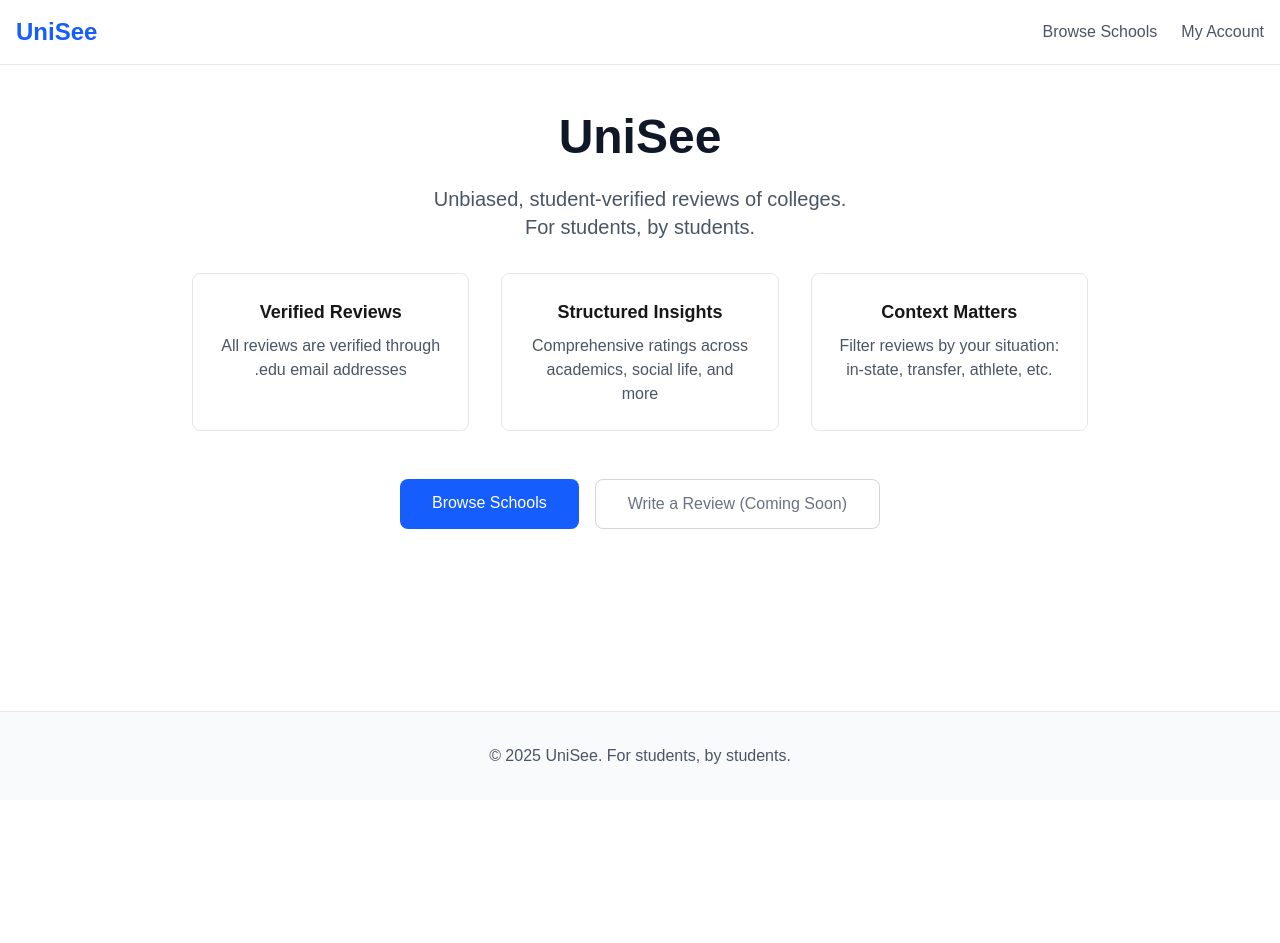
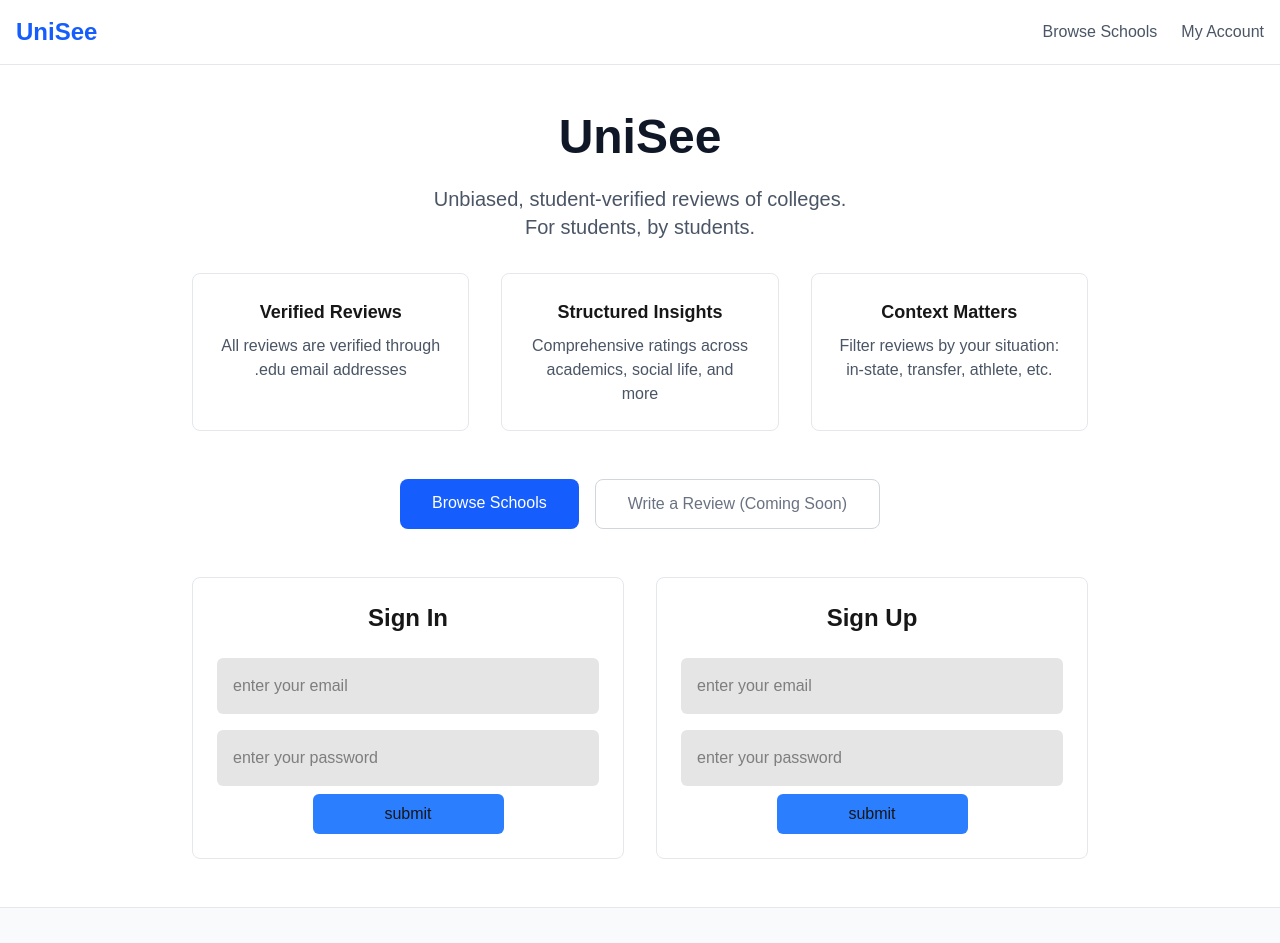
Before and after one commit to UniSeeOrg/UniSee, a Next.js app: page / in a window 1280 px wide. Shown: the top 943 px of the page. Before the commit the page ends 800 px from the top, so only its background shows below. Built offline with nearby package versions, Linux system fonts and the light colour scheme; no server answers.

Commit message:
Add login/register forms to home page
- Integrated LoginForm and RegisterForm components on home page
- Added side-by-side layout for sign in and sign up
- Users can now access authentication from the main page

```diff
--- a/src/app/page.tsx
+++ b/src/app/page.tsx
@@ -1,4 +1,6 @@
 import Link from "next/link";
+import LoginForm from "@/components/login/LoginForm";
+import RegisterForm from "@/components/login/RegisterForm";
 
 export default function Home() {
   return (
@@ -28,7 +30,7 @@ export default function Home() {
           </div>
         </div>
 
-        <div className="flex gap-4 justify-center">
+        <div className="flex gap-4 justify-center mb-12">
           <Link
             href="/schools"
             className="bg-blue-600 text-white px-8 py-3 rounded-lg hover:bg-blue-700 transition-colors"
@@ -39,6 +41,18 @@ export default function Home() {
             Write a Review (Coming Soon)
           </span>
         </div>
+
+        {/* Login/Register Section */}
+        <div className="grid md:grid-cols-2 gap-8 max-w-4xl mx-auto">
+          <div className="bg-white border border-gray-200 rounded-lg p-6">
+            <h2 className="text-2xl font-semibold mb-4">Sign In</h2>
+            <LoginForm />
+          </div>
+          <div className="bg-white border border-gray-200 rounded-lg p-6">
+            <h2 className="text-2xl font-semibold mb-4">Sign Up</h2>
+            <RegisterForm />
+          </div>
+        </div>
       </div>
     </div>
   );
```
